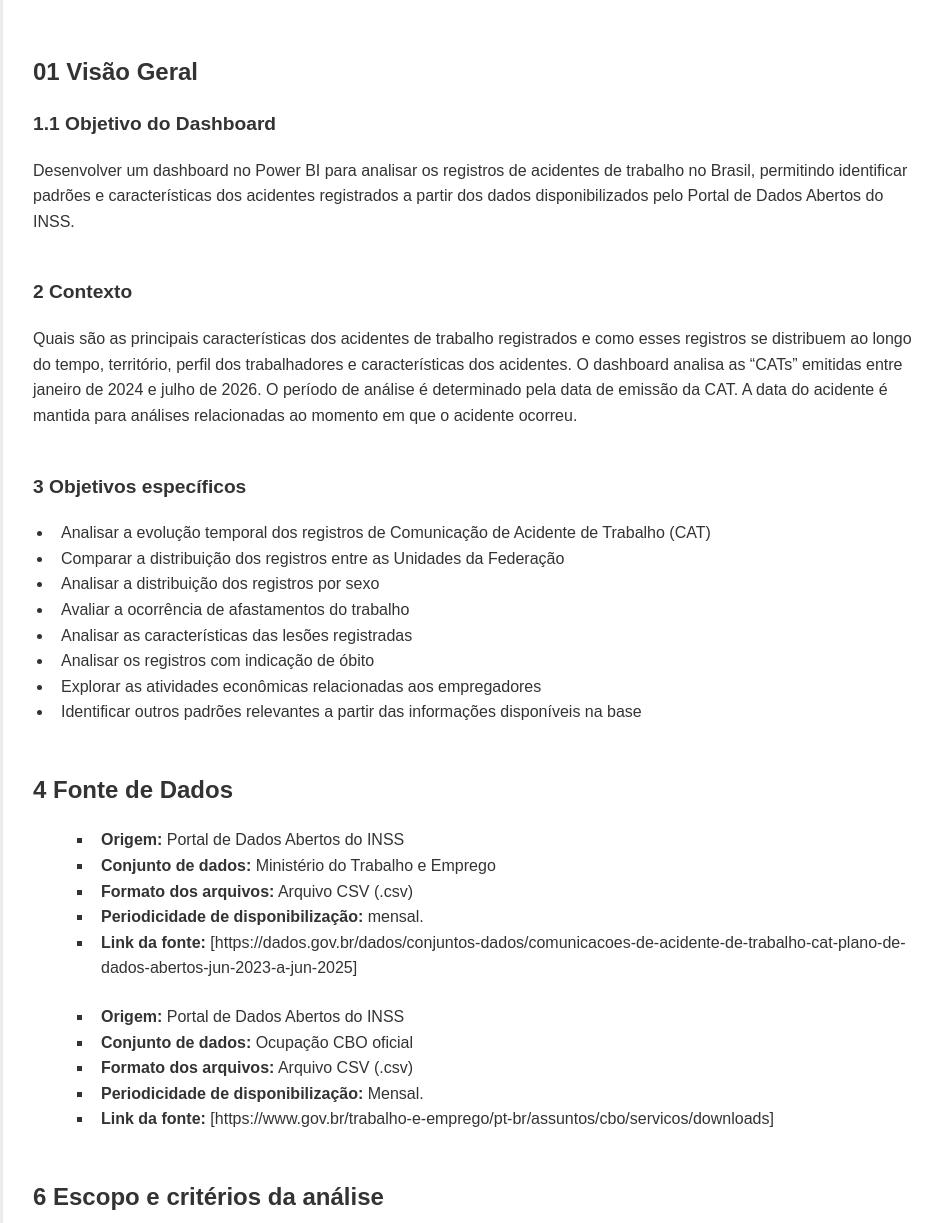
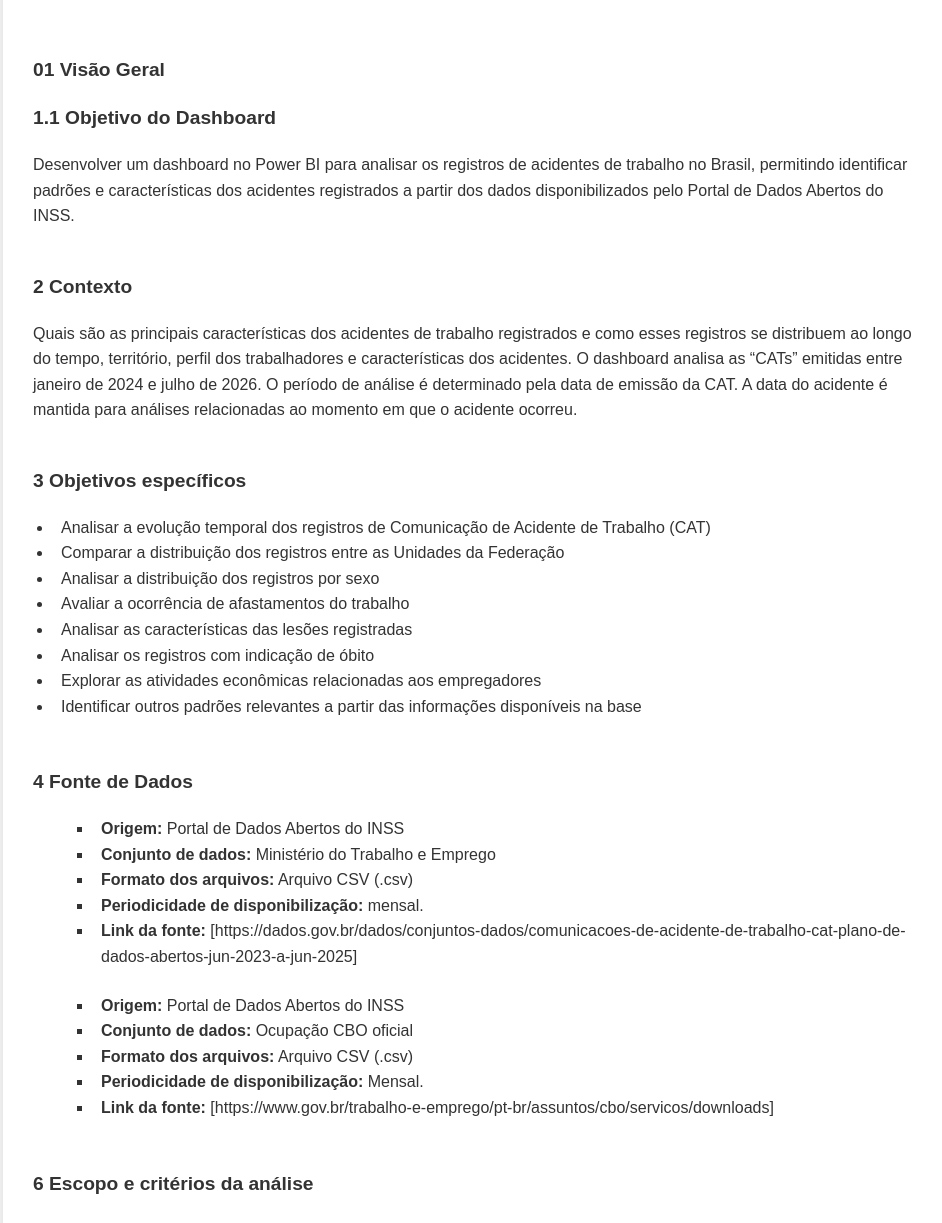
Before and after one commit to rosbergalves/Projeto-Portfolio, a plain HTML site: page projeto_comunicacao_acidentes_trabalhobr.html in a window 1280 px wide. Shown: the part 536-1759 px from the top of the page, without its empty margins (167-1109 px from the left). Drawn offline with Linux system fonts and the light colour scheme; files whose address does not match are found by name.

Commit message:
Padronização de títulos

```diff
--- a/projeto_comunicacao_acidentes_trabalhobr.html
+++ b/projeto_comunicacao_acidentes_trabalhobr.html
@@ -176,7 +176,7 @@
 </head>
 <body>
     <header>
-    <h1>Dashboard de Manutenção</h1>
+    <h1>Comunicação de Acidentes de Trabalho no Brasil</h1>
     </header>
 
   <main class="container">
@@ -186,7 +186,7 @@
         </section>
 
         <section>
-            <h2>01 Visão Geral</h2>
+            <h3>01 Visão Geral</h3>
 
             <h3>1.1 Objetivo do Dashboard</h3>
 
@@ -217,7 +217,7 @@
         </section>
 
         <section>
-            <h2>4 Fonte de Dados</h2>
+            <h3>4 Fonte de Dados</h3>
 
             <ul class="custom-list recuo 4.1">
                         <li><b>Origem:</b> Portal de Dados Abertos do INSS</li>
@@ -237,7 +237,7 @@
         </section>
 
         <section>
-            <h2>6 Escopo e critérios da análise</h2>
+            <h3>6 Escopo e critérios da análise</h3>
 
             <h3>6.1 Escopo temporal</h3>
 
@@ -671,7 +671,7 @@
 
                 <h3>7.4 Inventário das tabelas do modelo</h3>
 
-                <h2>Tabelas Dimensão</h2>
+                <h3>Tabelas Dimensão</h3>
 
                 <table>
                 <tr>
```
